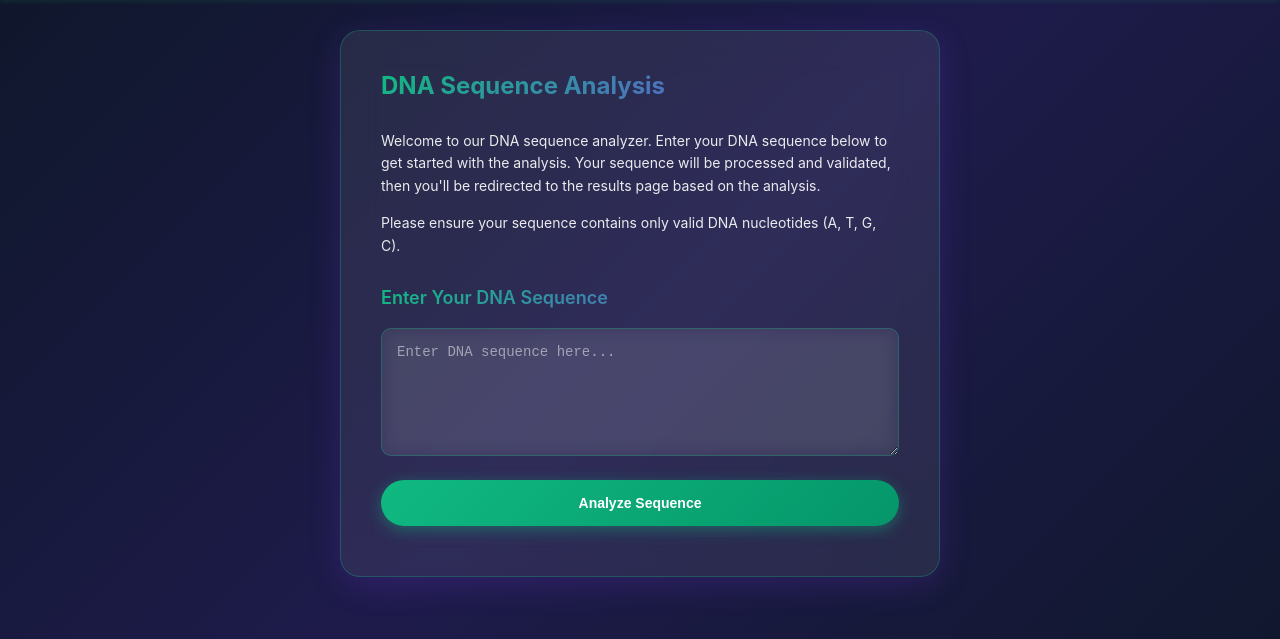
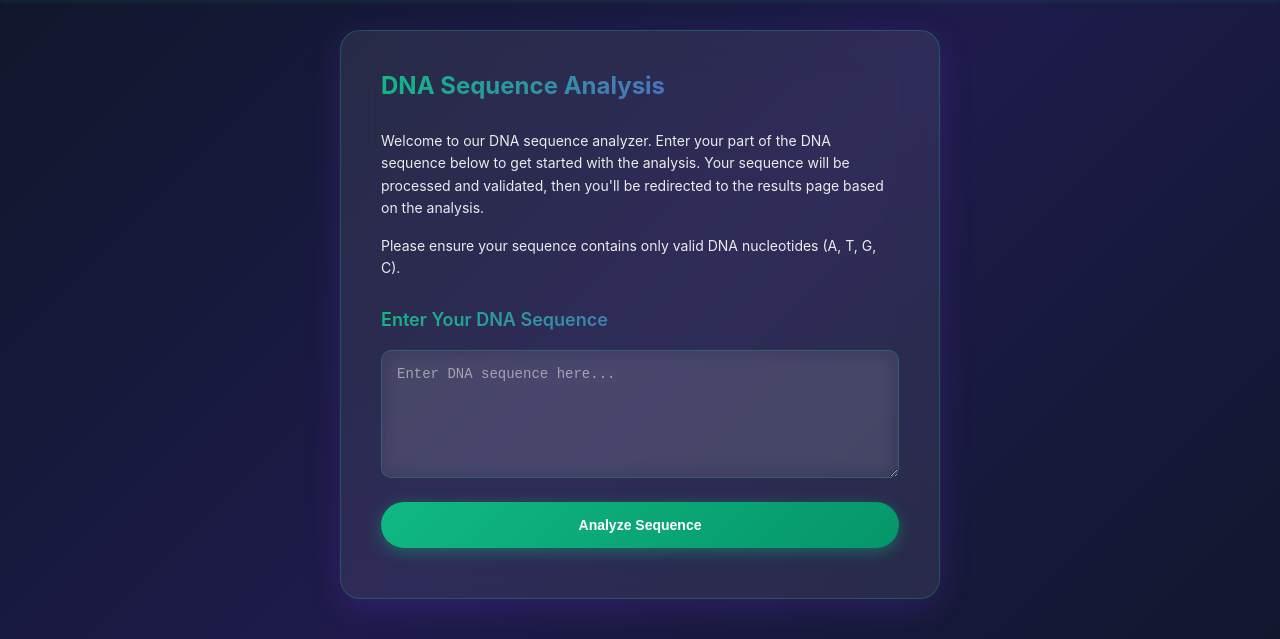
Before and after one commit to Braintur/genematters-prod, a Flask app: page / in a window 1280 px wide. Shown: the part 50-689 px from the top of the page. Run offline with Flask 3, Linux system fonts and the light colour scheme; some libraries are stand-ins or nearby versions.

Commit message:
dna seq -> part of dna seq

```diff
--- a/templates/article_form.html
+++ b/templates/article_form.html
@@ -398,7 +398,7 @@
         </div>
 
         <div class="form-section">
-            <label for="dna_sequence">DNA Sequence (linked from analyzer)</label>
+            <label for="dna_sequence">part of the DNA Sequence (linked from analyzer)</label>
             <textarea
                 id="dna_sequence"
                 name="dna_sequence"
--- a/templates/index.html
+++ b/templates/index.html
@@ -13,7 +13,7 @@
     <div class="form-wrapper">
         <article class="dna-article">
             <h2 class="form-header">DNA Sequence Analysis</h2>
-            <p class="dna-article-text">Welcome to our DNA sequence analyzer. Enter your DNA sequence below to get started with the analysis.
+            <p class="dna-article-text">Welcome to our DNA sequence analyzer. Enter your part of the DNA sequence below to get started with the analysis.
             Your sequence will be processed and validated, then you'll be redirected to the results page based on the analysis.</p>
             <p class="dna-article-text">Please ensure your sequence contains only valid DNA nucleotides (A, T, G, C).</p>
         </article>
```
